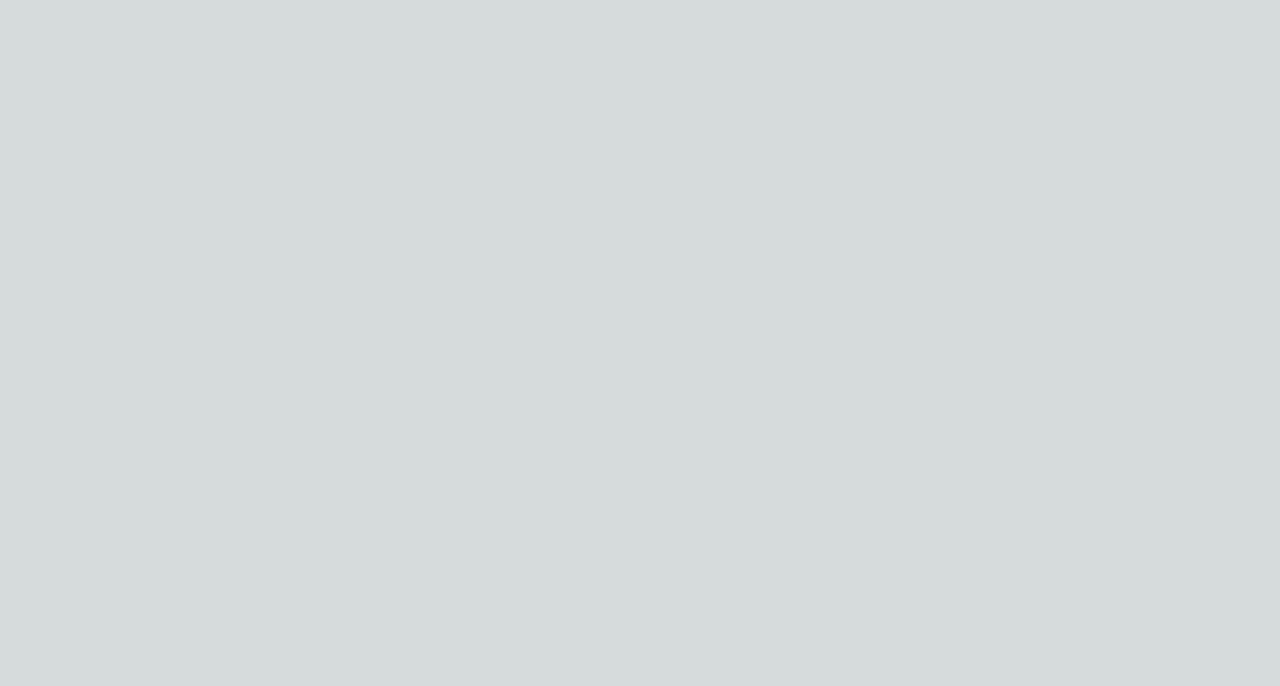
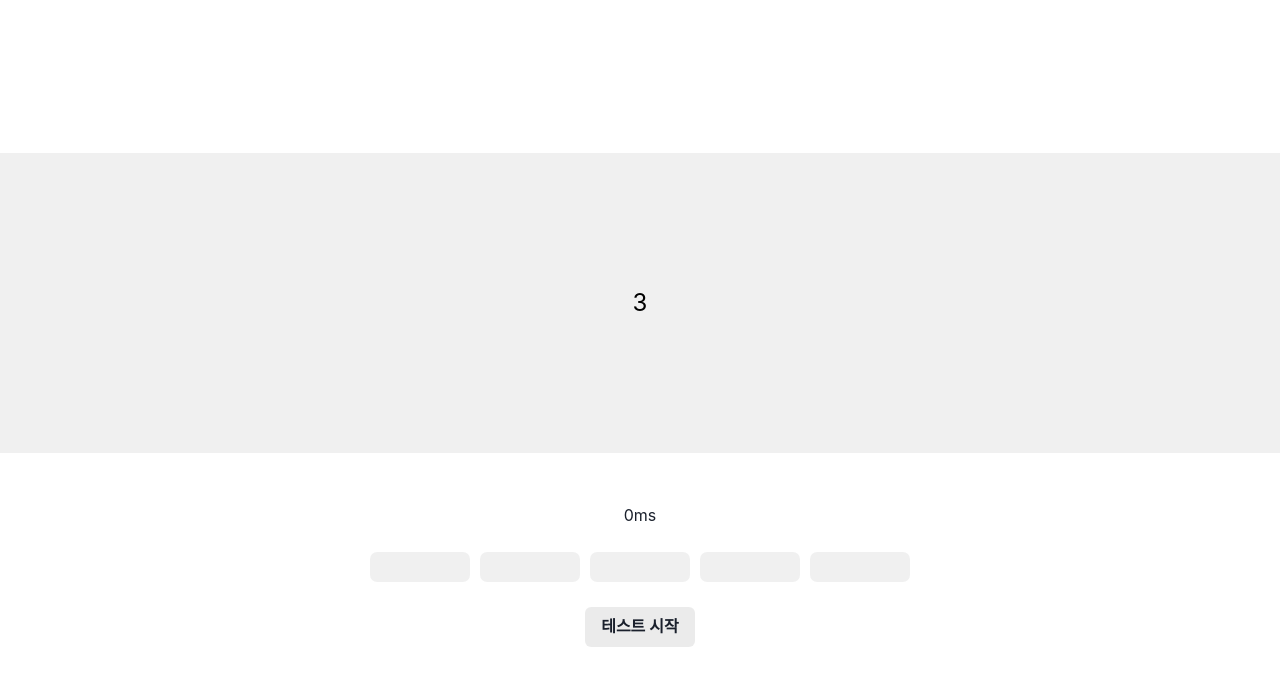
Before and after one commit to beming-dev/reaction, a Next.js app: page / in a window 1280 px wide. Shown: the top 686 px of the page. Built offline with nearby package versions, Linux system fonts and the light colour scheme.

Commit message:
Implement reaction game

```diff
--- a/package.json
+++ b/package.json
@@ -9,11 +9,15 @@
     "lint": "next lint"
   },
   "dependencies": {
+    "@chakra-ui/react": "^2.5.3",
+    "@emotion/react": "^11.10.6",
+    "@emotion/styled": "^11.10.6",
     "@types/node": "18.15.10",
     "@types/react": "18.0.29",
     "@types/react-dom": "18.0.11",
     "eslint": "8.36.0",
     "eslint-config-next": "13.2.4",
+    "framer-motion": "^10.9.1",
     "next": "13.2.4",
     "react": "18.2.0",
     "react-dom": "18.2.0",
--- a/src/pages/_app.tsx
+++ b/src/pages/_app.tsx
@@ -1,6 +1,11 @@
-import '@/styles/globals.css'
-import type { AppProps } from 'next/app'
+import "@/styles/globals.css";
+import { ChakraProvider } from "@chakra-ui/react";
+import type { AppProps } from "next/app";
 
 export default function App({ Component, pageProps }: AppProps) {
-  return <Component {...pageProps} />
+  return (
+    <ChakraProvider>
+      <Component {...pageProps} />
+    </ChakraProvider>
+  );
 }
--- a/src/pages/index.tsx
+++ b/src/pages/index.tsx
@@ -1,3 +1,123 @@
+import { Box, Button, Flex, Text, useToast } from "@chakra-ui/react";
+import { useEffect, useState } from "react";
+
 export default function Home() {
-  return <></>;
+  const toast = useToast();
+  const [top, setTop] = useState(0);
+  const [left, setLeft] = useState(0);
+
+  const [chance, setChance] = useState(5);
+  const [visual, setVisual] = useState(false);
+  const [timer, setTimer] = useState(3);
+  const [start, setStart] = useState(false);
+  const [firstClickTime, setFirstClickTime] = useState<number>(0);
+  const [reactionRate, setReactionRate] = useState<number>(0);
+  const [timeoutIds, setTimeoutIds] = useState<any[]>([]);
+  const [recordScore, setRecordScore] = useState<number[]>([]);
+
+  const init = () => {
+    timeoutIds.forEach((id) => {
+      clearTimeout(id);
+    });
+    setTimer(3);
+    setStart(false);
+    setChance(5);
+    setVisual(false);
+    setFirstClickTime(0);
+    setReactionRate(0);
+  };
+
+  const moveBox = () => {
+    const id = setTimeout(() => {
+      if (start) {
+        setVisual(true);
+        setFirstClickTime(new Date().getTime());
+      }
+    }, Math.random() * 3500 + 1500);
+    setTimeoutIds([...timeoutIds, id]);
+  };
+
+  const onWrongClick = () => {
+    toast({
+      title: "너무 일찍 클릭했어요!",
+      description: "화면이 초록색으로 바뀌면 클릭해주세요",
+      duration: 3000,
+      isClosable: true,
+    });
+    init();
+  };
+
+  const onBoxClick = () => {
+    if (firstClickTime) {
+      setReactionRate(new Date().getTime() - firstClickTime);
+      setRecordScore([...recordScore, new Date().getTime() - firstClickTime]);
+    }
+    setVisual(false);
+    setChance(chance - 1);
+
+    moveBox();
+  };
+
+  useEffect(() => {
+    if (chance === 0) init();
+  }, [chance]);
+
+  useEffect(() => {
+    if (start) setRecordScore([]);
+    if (timer === 0) {
+      moveBox();
+    }
+
+    if (start && timer >= 1) {
+      const id = setTimeout(() => {
+        setTimer(timer - 1);
+      }, 1000);
+      setTimeoutIds([...timeoutIds, id]);
+    }
+  }, [timer, start]);
+
+  const onStart = () => {
+    setStart(true);
+  };
+
+  return (
+    <Flex w="100vw" h="100vh" flexDir="column" justify="center" align="center">
+      <Box
+        w="100%"
+        h="300px"
+        mb="50px"
+        position="relative"
+        bgColor={
+          !start ? "blackAlpha.100" : visual ? "#81C147" : "blackAlpha.100"
+        }
+        onClick={!start ? () => {} : visual ? onBoxClick : onWrongClick}
+        display="flex"
+        justifyContent="center"
+        alignItems="center"
+      >
+        <Text fontSize="2xl" color="black" zIndex="5">
+          {timer !== 0 ? timer : visual ? "Click" : "Wait For Green..."}
+        </Text>
+      </Box>
+      <Text>{reactionRate?.toString()}ms</Text>
+      <Flex flexWrap="wrap" align="center" justify="center" m="20px 0">
+        {new Array(5).fill(0).map((v, i) => (
+          <Flex
+            align="center"
+            justify="center"
+            w="100px"
+            h="30px"
+            borderRadius="7px"
+            m="5px 5px"
+            bgColor="blackAlpha.100"
+          >
+            {recordScore.length >= i + 1 && `${recordScore[i]}ms`}
+          </Flex>
+        ))}
+      </Flex>
+      <Button bgColor="blackAlpha.200" onClick={onStart}>
+        테스트 시작
+      </Button>
+    </Flex>
+  );
 }
```
Also changed, not shown: 1 other file (tests, documents, lock files or other folders).
